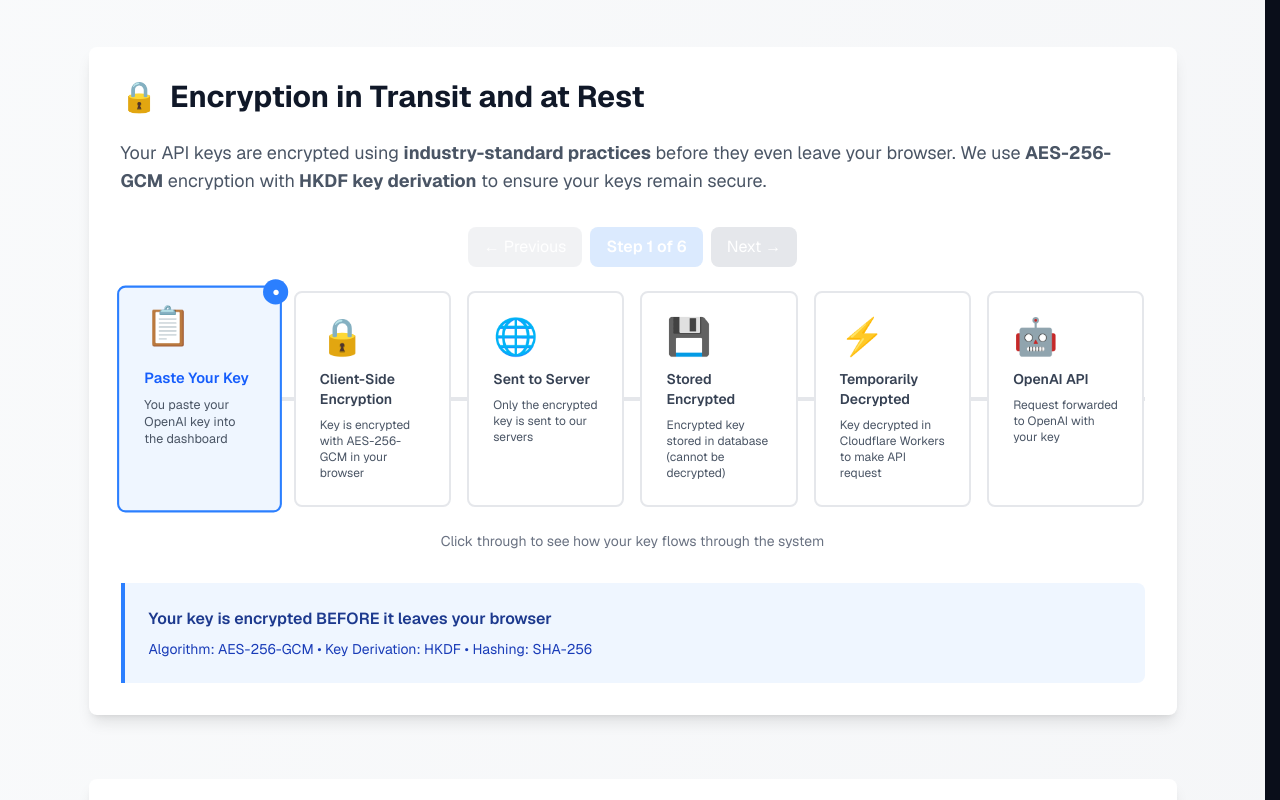
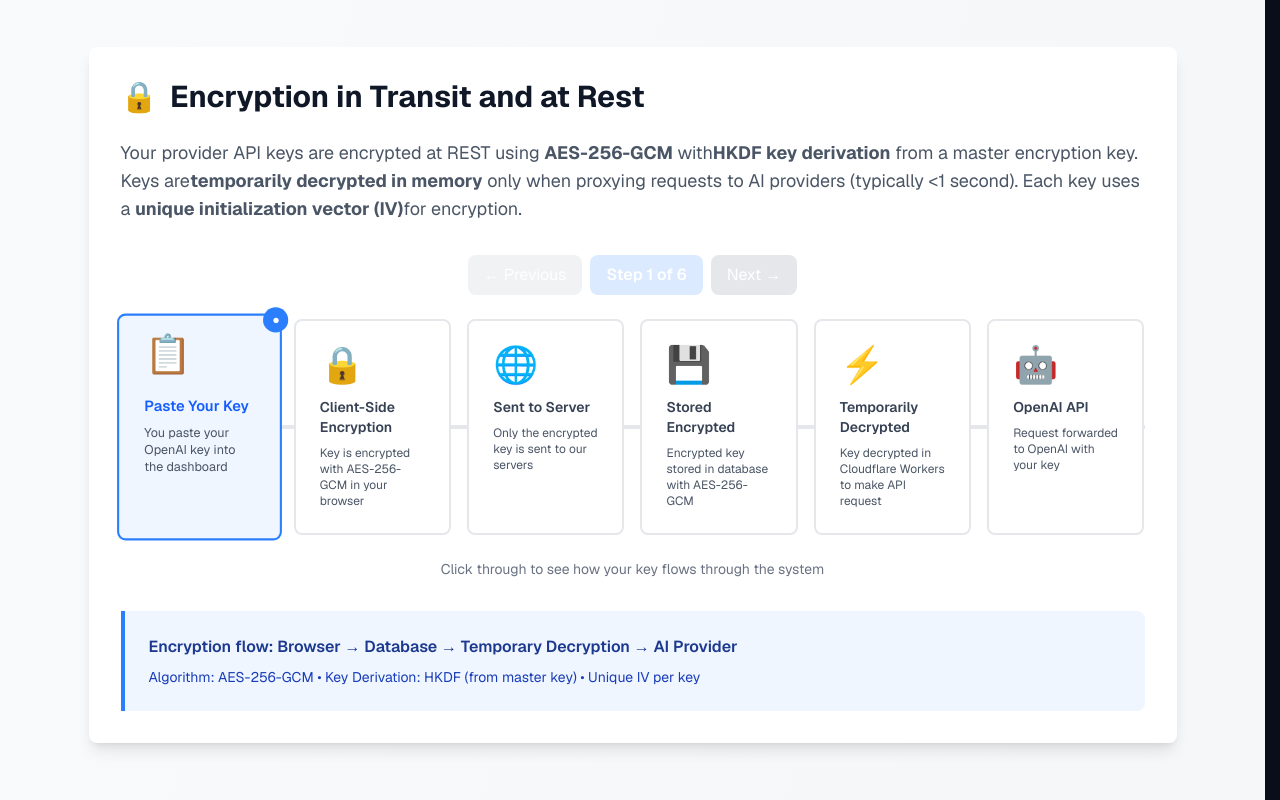
Before and after one commit to dongvannhan1000/micro-gateway, a Next.js app in the folder apps/dashboard-ui/: page /security in a window 1280 px wide. Shown: the part 420-1220 px from the top of the page. Built offline with nearby package versions, Linux system fonts and the light colour scheme.

Commit message:
feat: Implement AES-256-GCM API key encryption utilities and add a comprehensive security transparency page to the dashboard.

```diff
--- a/apps/dashboard-ui/src/app/dashboard/projects/[id]/settings/ProjectSettingsForm.tsx
+++ b/apps/dashboard-ui/src/app/dashboard/projects/[id]/settings/ProjectSettingsForm.tsx
@@ -402,7 +402,7 @@ export function ProjectSettingsForm({
                                         <div className="flex items-start gap-2">
                                             <Lock className="w-4 h-4 text-accent-blue flex-shrink-0 mt-0.5" />
                                             <p className="text-xs text-muted">
-                                                Keys are encrypted with AES-256-GCM using your project secret. Only the MSGateway worker can decrypt them for proxying.
+                                                Keys are encrypted with AES-256-GCM and stored securely. The gateway temporarily decrypts keys in memory only when proxying requests to AI providers.
                                             </p>
                                         </div>
                                     </div>
--- a/apps/dashboard-ui/src/app/page.tsx
+++ b/apps/dashboard-ui/src/app/page.tsx
@@ -367,7 +367,7 @@ export default function HomePage() {
             {[
               {
                 q: "Why should I trust you with my API keys?",
-                a: "You shouldn't. That's why we offer self-hosted deployment. Your provider keys never leave your infrastructure. For our managed version, we use per-user encryption keys and security audit logging.",
+                a: "You shouldn't. That's why we offer self-hosted deployment. Your provider keys never leave your infrastructure. For our managed version, keys are encrypted with AES-256-GCM and only temporarily decrypted in memory when proxying requests.",
               },
               {
                 q: "What's the difference between self-hosted and managed?",
@@ -375,7 +375,7 @@ export default function HomePage() {
               },
               {
                 q: "Can I migrate from self-hosted to managed?",
-                a: "Yes! Export your config from self-hosted and import it to managed. Your provider keys are re-encrypted with managed encryption keys.",
+                a: "Yes! Export your config from self-hosted and import it to managed. Your provider keys are encrypted with AES-256-GCM for secure storage.",
               },
               {
                 q: "What AI providers do you support?",
--- a/apps/dashboard-ui/src/app/security/components/EncryptionDiagram.tsx
+++ b/apps/dashboard-ui/src/app/security/components/EncryptionDiagram.tsx
@@ -26,7 +26,7 @@ export default function EncryptionDiagram() {
     },
     {
       title: 'Stored Encrypted',
-      description: 'Encrypted key stored in database (cannot be decrypted)',
+      description: 'Encrypted key stored in database with AES-256-GCM',
       icon: '💾',
       color: 'bg-yellow-500',
     },
--- a/apps/dashboard-ui/src/app/security/components/SecurityFAQ.tsx
+++ b/apps/dashboard-ui/src/app/security/components/SecurityFAQ.tsx
@@ -8,19 +8,19 @@ export default function SecurityFAQ() {
   const faqs = [
     {
       question: 'Can you see my API keys?',
-      answer: 'No. Your API keys are encrypted in your browser using AES-256-GCM BEFORE they are sent to our servers. We only store the encrypted version. The encryption key is derived from your API key itself, so even we cannot decrypt it without your original key.',
+      answer: 'Your provider API keys (OpenAI, Anthropic, etc.) are encrypted at REST in our database using AES-256-GCM with a master encryption key. However, to function as a proxy gateway, we MUST temporarily decrypt keys in memory when forwarding your requests to AI providers. Keys are never logged to disk or stored in plain text. Each key uses a unique initialization vector (IV), and the decrypted key exists only briefly in memory during request processing (typically < 1 second).',
     },
     {
       question: 'What if you get hacked?',
-      answer: 'If our database is compromised, attackers would only find encrypted API keys that they cannot decrypt. We use per-key encryption with HKDF key derivation, meaning each key is encrypted uniquely. There is no master key that can decrypt all API keys.',
+      answer: 'If our database is compromised, attackers would only find encrypted API keys. We use per-key encryption with HKDF key derivation, meaning each key is encrypted uniquely - there is no master key. However, keys are temporarily decrypted in memory during active requests. This is a necessary trade-off for a proxy gateway. We mitigate this risk by: (1) Using Cloudflare Workers isolated environments, (2) Never logging keys, (3) Keeping decryption window minimal (<1 second), (4) Auto-rotating encryption keys.',
     },
     {
       question: 'Do you log my prompts?',
       answer: 'No. We do NOT log your prompt content or AI responses. We only log usage metrics (request count, tokens used, costs) for billing and analytics. Your actual prompts and responses pass through our gateway transparently without being stored.',
     },
     {
-      question: 'Can I use my own encryption key?',
-      answer: 'Not currently, but we plan to add BYOK (Bring Your Own Key) support. This would allow you to provide your own encryption key for API key storage. Join our GitHub discussions to vote for this feature.',
+      question: 'Why do you need to decrypt my keys?',
+      answer: 'As a proxy gateway, we must decrypt your provider API keys temporarily to forward requests to AI providers like OpenAI. The flow is: (1) Your app sends request with your gateway key, (2) We validate your gateway key, (3) We decrypt your provider key in memory, (4) We forward request to OpenAI with the provider key, (5) The decrypted key is immediately discarded from memory. This decryption is necessary for the gateway to function - there is no way to proxy requests without accessing the API key.',
     },
     {
       question: 'Is this open source?',
--- a/apps/dashboard-ui/src/app/security/page.tsx
+++ b/apps/dashboard-ui/src/app/security/page.tsx
@@ -62,9 +62,11 @@ export default function SecurityPage() {
 
             <div className="prose prose-lg dark:prose-invert max-w-none mb-8">
               <p className="text-gray-600 dark:text-gray-300 text-lg">
-                Your API keys are encrypted using <strong>industry-standard practices</strong> before they
-                even leave your browser. We use <strong>AES-256-GCM</strong> encryption with
-                <strong> HKDF key derivation</strong> to ensure your keys remain secure.
+                Your provider API keys are encrypted at REST using <strong>AES-256-GCM</strong> with
+                <strong>HKDF key derivation</strong> from a master encryption key. Keys are
+                <strong>temporarily decrypted in memory</strong> only when proxying requests to AI providers
+                (typically &lt;1 second). Each key uses a <strong>unique initialization vector (IV)</strong>
+                for encryption.
               </p>
             </div>
 
@@ -72,10 +74,10 @@ export default function SecurityPage() {
 
             <div className="mt-8 p-6 bg-blue-50 dark:bg-blue-900/20 border-l-4 border-blue-500 rounded-r-lg">
               <p className="font-semibold text-blue-900 dark:text-blue-100 mb-2">
-                Your key is encrypted BEFORE it leaves your browser
+                Encryption flow: Browser → Database → Temporary Decryption → AI Provider
               </p>
               <p className="text-sm text-blue-800 dark:text-blue-200">
-                Algorithm: AES-256-GCM • Key Derivation: HKDF • Hashing: SHA-256
+                Algorithm: AES-256-GCM • Key Derivation: HKDF (from master key) • Unique IV per key
               </p>
             </div>
           </div>
@@ -173,7 +175,7 @@ export default function SecurityPage() {
                   <div className="text-gray-600 dark:text-gray-400">Encrypted key deleted from DB</div>
                 </div>
                 <p className="text-sm text-gray-500 dark:text-gray-400 mt-4">
-                  Note: We CANNOT access your key after revocation (it&apos;s encrypted)
+                  Note: After revocation, the encrypted key is deleted from our database
                 </p>
               </div>
             </div>
```
Also changed, not shown: 1 other file (tests, documents, lock files or other folders).
